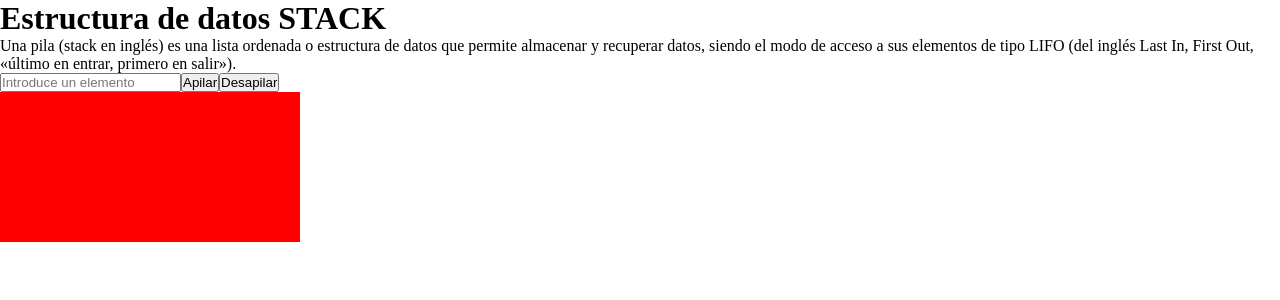
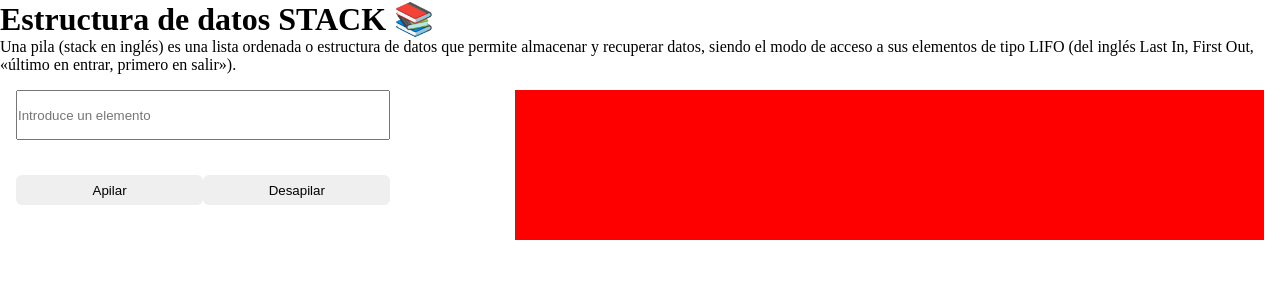
Before and after one commit to Rodevp/react-structure, a React (Vite) app in the folder structure_visualizer/: page / in a window 1280 px wide. Shown: the top 300 px of the page. Built offline with nearby package versions, Linux system fonts and the light colour scheme.

Commit message:
stack item component

```diff
--- a/structure_visualizer/src/stack/Stack.jsx
+++ b/structure_visualizer/src/stack/Stack.jsx
@@ -1,49 +1,60 @@
 import styles from "./stack.module.css";
 import { useState } from "react";
 import { Title } from "../components/index";
+import StackItem from "./components/StackItem";
 
 function Stack() {
-
   const [stack, setStack] = useState([]);
   const [item, setItem] = useState("");
 
   const addItem = () => {
     setStack([item, ...stack]);
-    setItem("")
+    setItem("");
   };
 
   const deleteItem = () => {
     const stackCopy = [...stack];
-    stackCopy.shift()
+    stackCopy.shift();
     setStack(stackCopy);
-    setItem("")
+    setItem("");
   };
 
-  const handleInput = e => {
-    setItem(e.target.value)
-  }
+  const handleInput = (e) => {
+    setItem(e.target.value);
+  };
 
   return (
     <div>
-      <Title>Estructura de datos STACK</Title>
+      <Title>Estructura de datos STACK 📚</Title>
       <section>
         Una pila (stack en inglés) es una lista ordenada o estructura de datos
         que permite almacenar y recuperar datos, siendo el modo de acceso a sus
         elementos de tipo LIFO (del inglés Last In, First Out, «último en
         entrar, primero en salir»).
       </section>
-      <section className="">
-        <div>
-          <input type="text" value={item} placeholder="Introduce un elemento"  onChange={handleInput}/>
-          <button onClick={addItem}>Apilar</button>
-          <button onClick={deleteItem}>Desapilar</button>
+      <section className={styles.playground}>
+        <div className={styles.actions}>
+          <input
+            type="text"
+            value={item}
+            placeholder="Introduce un elemento"
+            onChange={handleInput}
+            className={styles.input}
+          />
+          <button onClick={addItem} className={styles.button}>
+            Apilar
+          </button>
+          <button onClick={deleteItem} className={styles.button}>
+            Desapilar
+          </button>
         </div>
         <div className={styles.stack}>
-            {
-                stack.map((item, index) => (
-                    <p key={index}>{item}</p>
-                ))
-            }
+          {stack.map((item, index) => (
+            <StackItem
+                key={index}
+                item={item}
+            />
+          ))}
         </div>
       </section>
     </div>
--- /dev/null
+++ b/structure_visualizer/src/stack/components/StackItem.jsx
@@ -0,0 +1,9 @@
+import React from "react";
+
+function StackItem(props) {
+  const { item, className } = props;
+
+  return <div className={className}>{item}</div>;
+}
+
+export default StackItem;
--- a/structure_visualizer/src/stack/stack.module.css
+++ b/structure_visualizer/src/stack/stack.module.css
@@ -1,7 +1,34 @@
+.playground {
+    width: 100%;
+    display: flex;
+    padding: 1rem;
+    justify-content: space-between;
+}
+
+.actions {
+    width: 30%;
+    display: flex;
+    flex-wrap: wrap;
+}
+
+.input {
+    width: 100%;
+    height: 50px;
+}
+
 .stack {
+    width: 60%;
     display: flex;
     flex-direction: column;
-    width: 300px;
+    align-items: center;
+    justify-content: flex-end;
     height: 150px;
     background-color: red;
 }
+
+.button {
+    width: 50%;
+    height: 30px;
+    border-radius: 6px;
+    border: none;
+}
```
